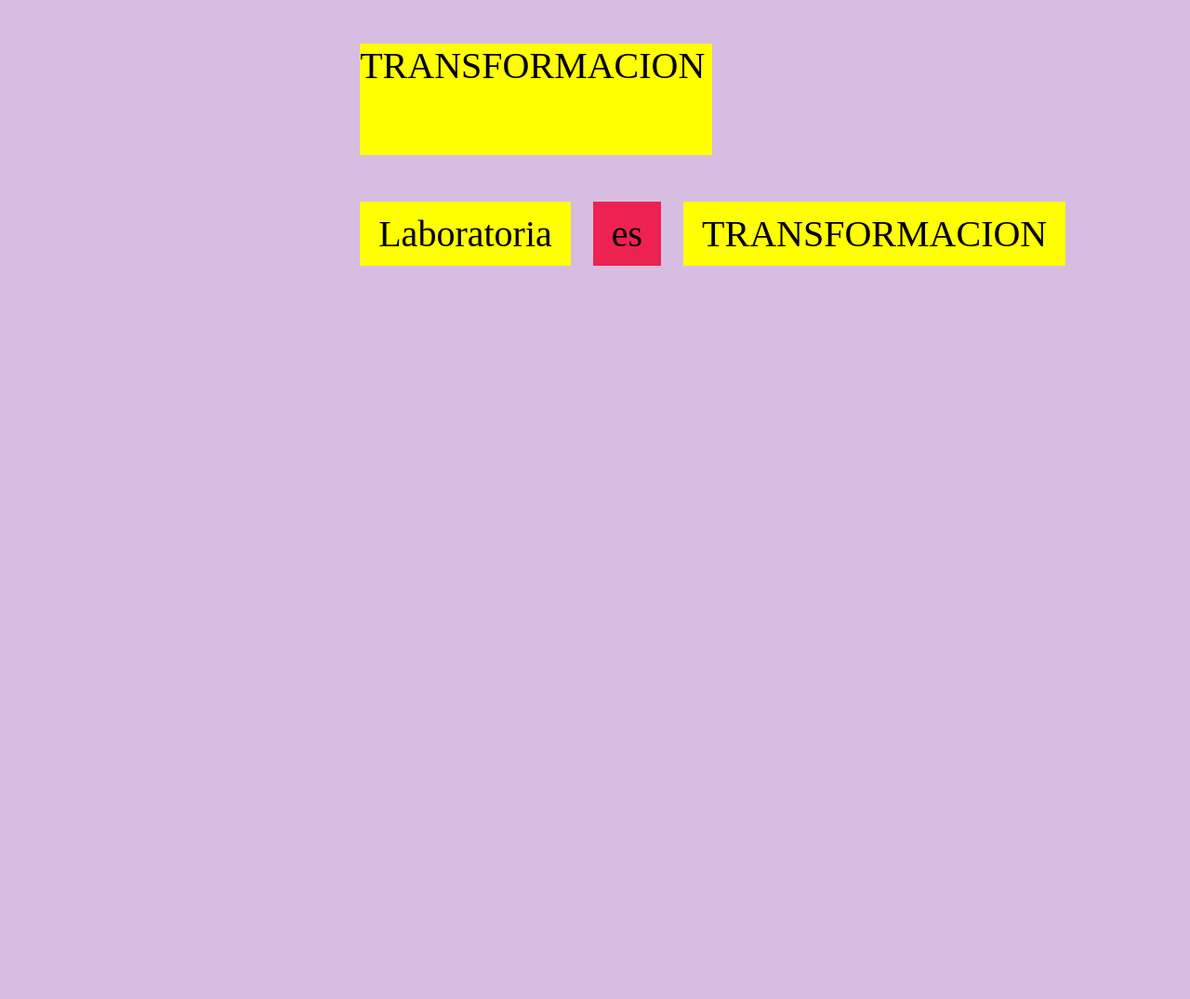
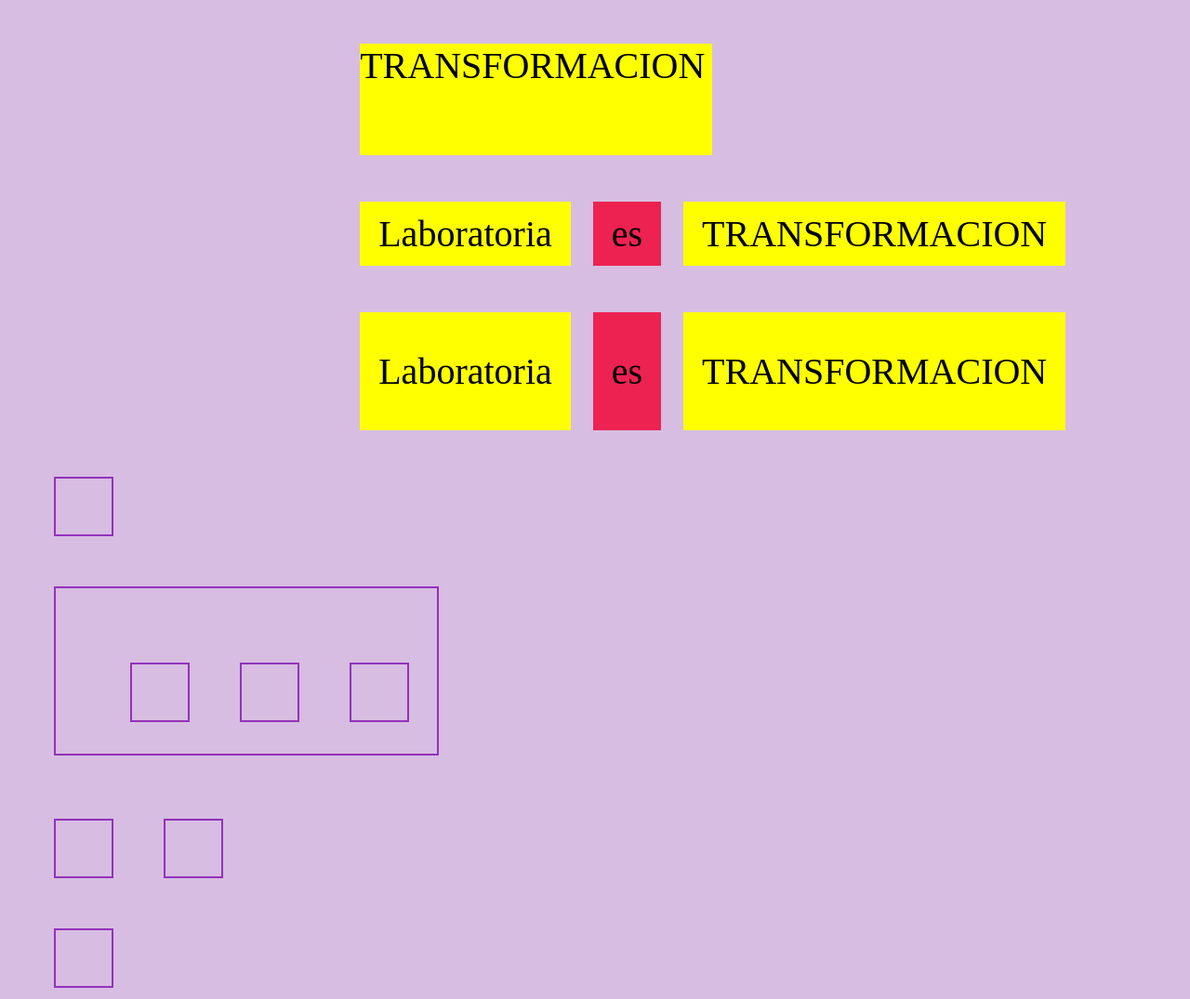
Before and after one commit to yudithchuctaya/Practica-22, a plain HTML site: page index.html in a window 1280 px wide. Shown: the part 709-1784 px from the top of the page at 93% size. Before the commit the page ends 1003 px from the top, so only its background shows below. Drawn offline with Linux system fonts and the light colour scheme.

Commit message:
trabajo finalizado

```diff
--- a/assets/css/style.css
+++ b/assets/css/style.css
@@ -92,3 +92,44 @@ body{
 
 
 }
+.text4{
+     background-color: yellow;
+     font-weight: 10px;
+    font-size: 40px;
+    margin-top: 50px;
+    margin-left: 30%;
+    padding: 40px 20px;
+    display: inline-block;
+
+
+}
+.text5{
+     background-color:#ed2251;
+     font-weight: 10px;
+    font-size: 40px;
+    margin-left: 20px;
+    padding: 40px 20px;
+    display: inline-block;
+}
+.text6{
+     background-color: yellow;
+     font-weight: 10px;
+    font-size: 40px;
+    margin-left: 20px;
+    padding: 40px 20px;
+    display: inline-block;
+
+
+}
+
+
+
+.caja3{
+
+    background-color: transparent;
+     padding: 30px;
+     display: inline-block;
+     border: 2px solid #9332BB  ;
+      margin-top: 50px;
+      margin-left: 50px;
+}
--- a/index.html
+++ b/index.html
@@ -24,6 +24,27 @@
             <div class="text2">es</div>
             <div class="text3">TRANSFORMACION</div>
         </div>
+
+         <div id="ejercicio4">
+            <div class="text4">Laboratoria</div>
+            <div class="text5">es</div>
+            <div class="text6">TRANSFORMACION</div>
+        </div>
+
+
+        <section>
+        <span class="caja3"> </span> <br>
+        <div class="caja3">
+            <span class="caja3"></span>
+            <span class="caja3"></span>
+            <span class="caja3"></span>
+        </div> <br> <br>
+        <span class="caja3"></span>
+        <span class="caja3"></span> <br>
+        <span class="caja3"></span>
+        </section>
+
+
   </div>
 
 
```
